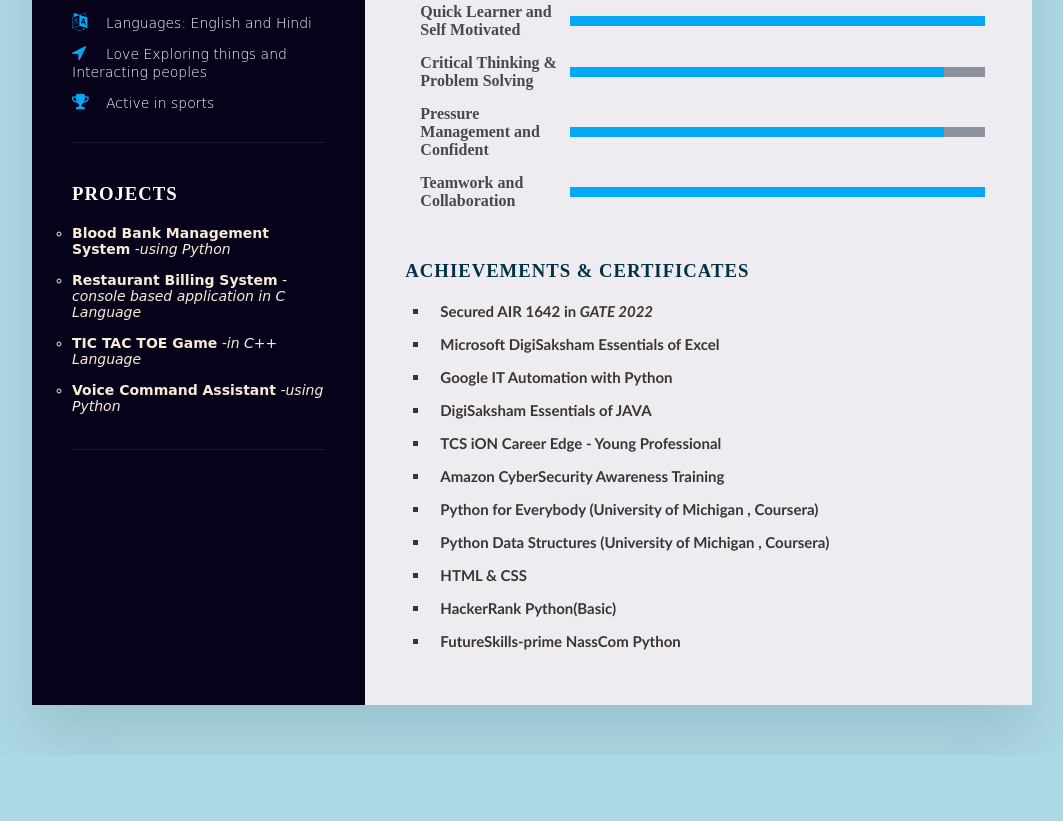
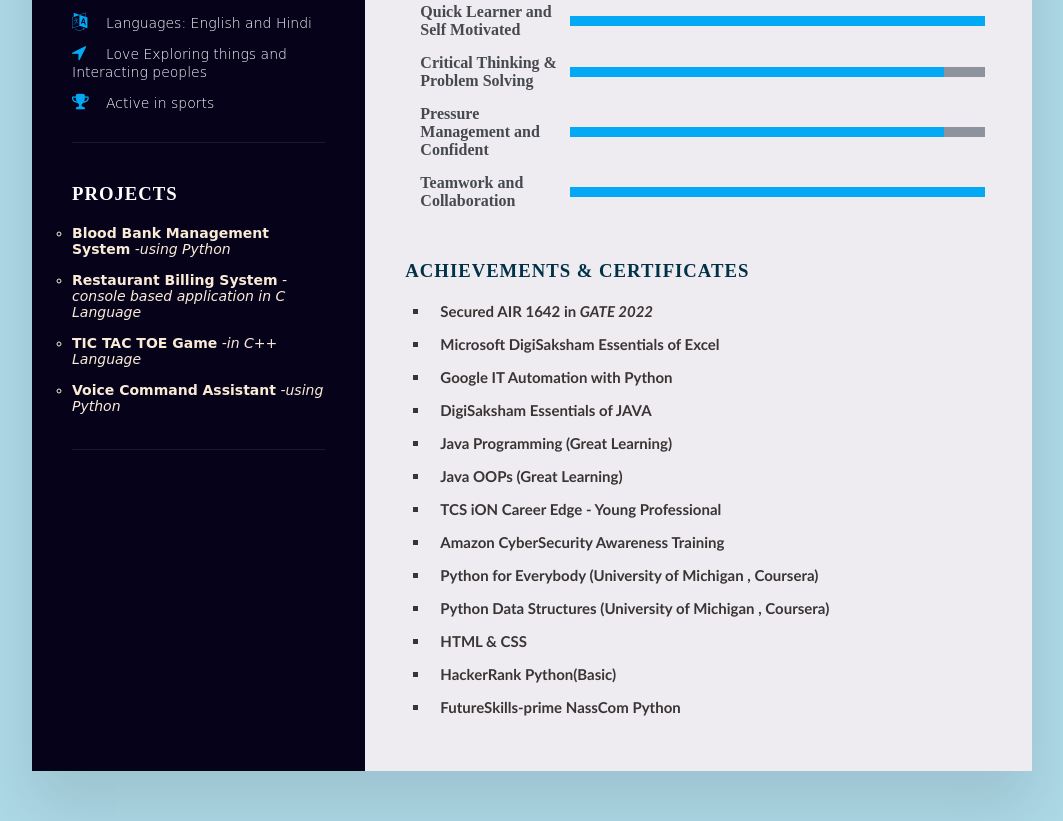
Before and after one commit to yogesh2301/Resume, a plain HTML site: page index.html in a window 1280 px wide. Shown: the part 1077-1898 px from the top of the page, without its empty margins (108-1171 px from the left). Before the commit the page ends 1832 px from the top, so only its background shows below. Drawn offline with Linux system fonts and the light colour scheme; a web font is replaced by a local one.

Commit message:
Update index.html

```diff
--- a/index.html
+++ b/index.html
@@ -192,6 +192,8 @@
                     <li>Microsoft DigiSaksham Essentials of Excel</li>
                     <li>Google IT Automation with Python</li>
                     <li>DigiSaksham Essentials of JAVA</li>
+                    <li>Java Programming (Great Learning)</li>
+                    <li>Java OOPs (Great Learning)</li>
                     <li>TCS iON Career Edge - Young Professional</li>
                     <li>Amazon CyberSecurity Awareness Training </li>
                     <li>Python for Everybody (University of Michigan , Coursera)</li>
```
